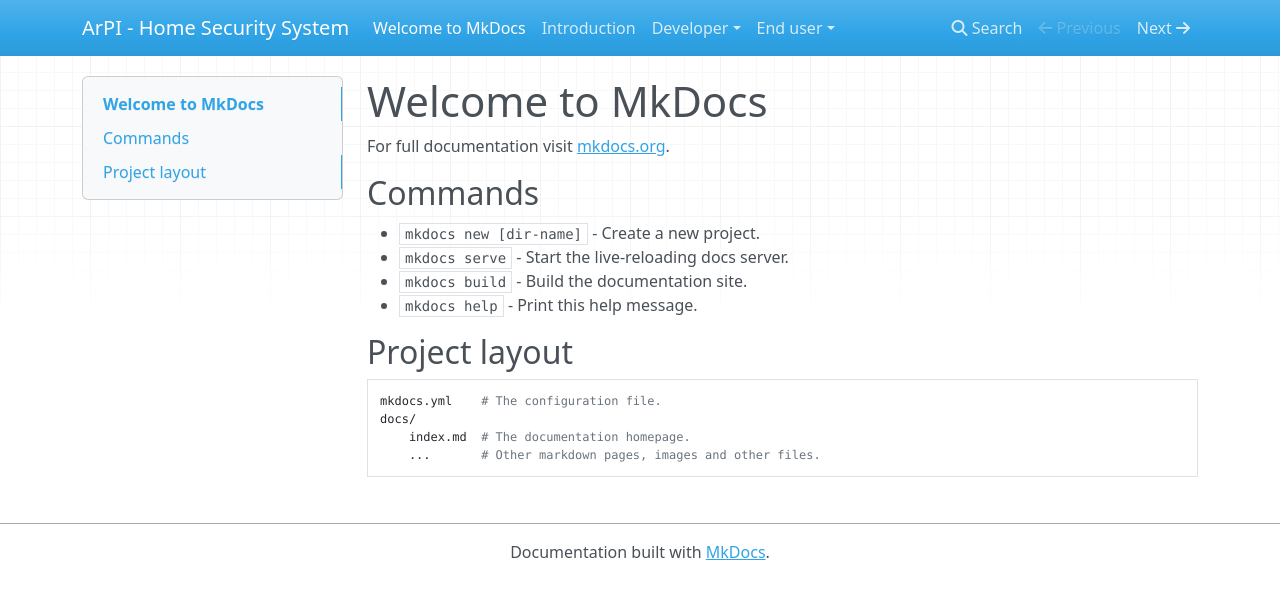
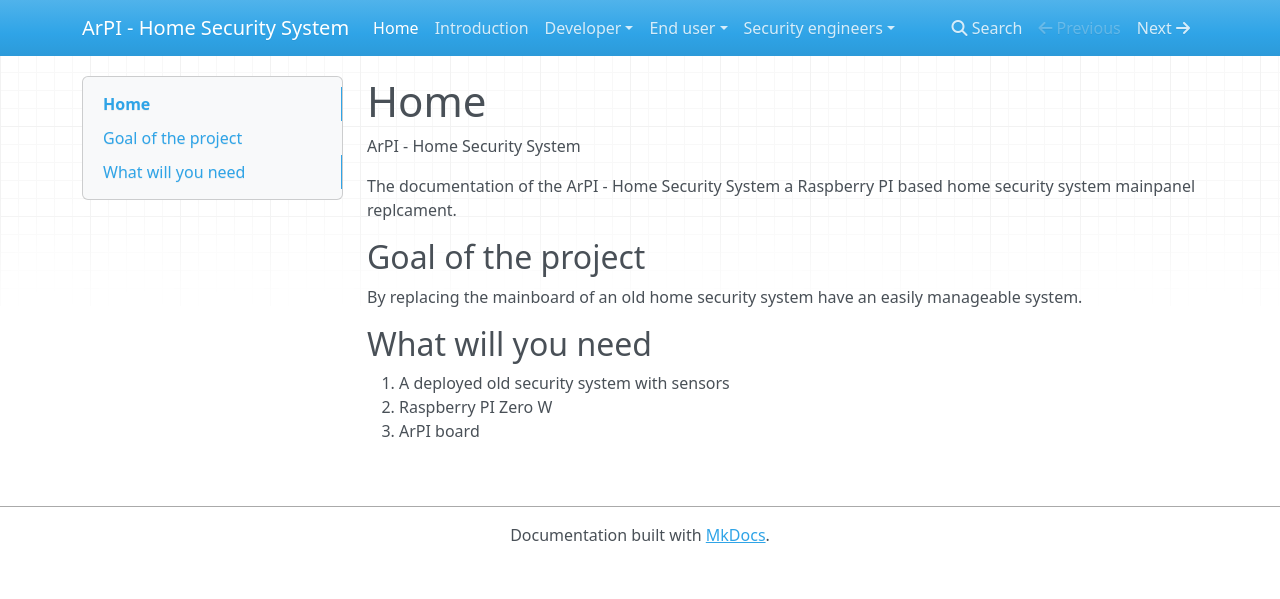
Before and after one commit to ArPIHomeSecurity/arpi_documentation, an MkDocs documentation site: the page built from docs/index.md, in a window 1280 px wide. Shown: the top 599 px of the page. Built offline with MkDocs 1.6.1, drawn with Linux system fonts in a browser that asks for light colours; nearby versions of some CDN libraries.

Commit message:
Add some content

```diff
--- a/docs/developer/index.md
+++ b/docs/developer/index.md
@@ -0,0 +1 @@
+What developers should know
--- a/docs/index.md
+++ b/docs/index.md
@@ -1,17 +1,15 @@
-# Welcome to MkDocs
+# Home
 
-For full documentation visit [mkdocs.org](https://mkdocs.org).
+ArPI - Home Security System
 
-## Commands
+The documentation of the ArPI - Home Security System a Raspberry PI based home security system mainpanel replcament.
 
-* `mkdocs new [dir-name]` - Create a new project.
-* `mkdocs serve` - Start the live-reloading docs server.
-* `mkdocs build` - Build the documentation site.
-* `mkdocs help` - Print this help message.
+## Goal of the project
 
-## Project layout
+By replacing the mainboard of an old home security system have an easily manageable system.
 
-    mkdocs.yml    # The configuration file.
-    docs/
-        index.md  # The documentation homepage.
-        ...       # Other markdown pages, images and other files.
+## What will you need
+
+1. A deployed old security system with sensors
+2. Raspberry PI Zero W
+3. ArPI board
--- /dev/null
+++ b/docs/security_engineers/index.md
@@ -0,0 +1 @@
+What security engineers should know
```
Also changed, not shown: docs/end_user/index.md (+1 -0 lines).
